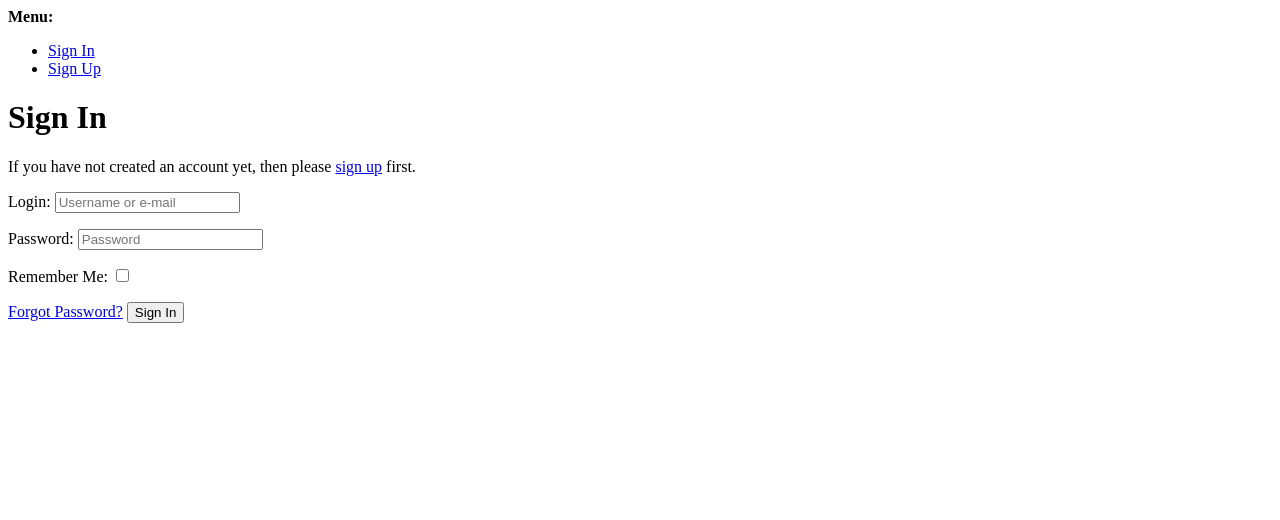
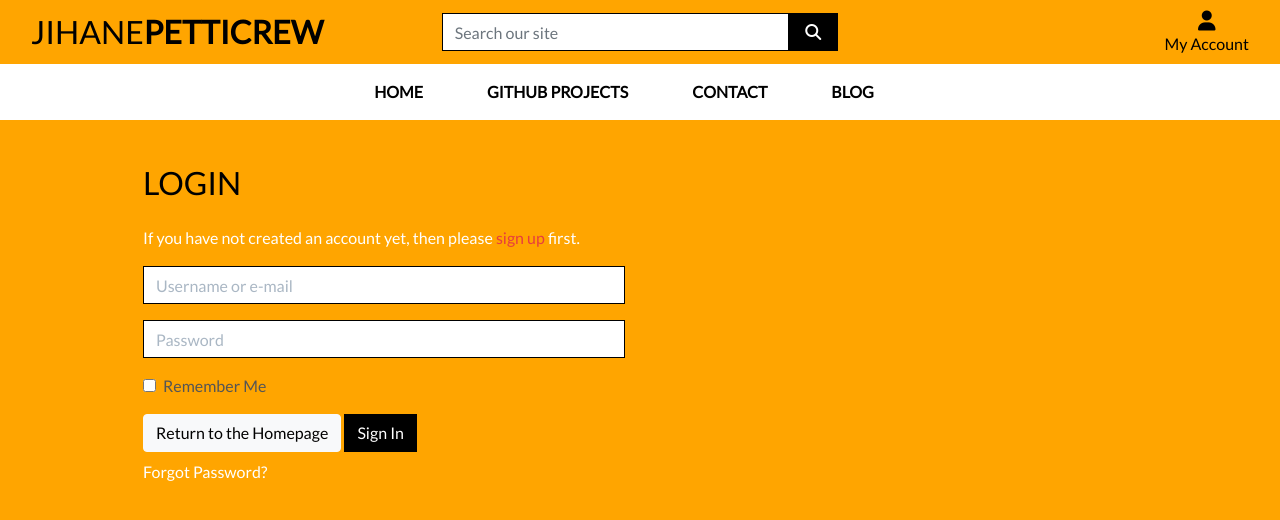
Before and after one commit to JihanePett/web-development, a Django app: page /accounts/login/ in a window 1280 px wide. Shown: the top 520 px of the page. Run offline with Django 3.2, Linux system fonts and the light colour scheme; some libraries are stand-ins or nearby versions.

Commit message:
installed crispy form and updated allauth templates and added their style to match the site's

```diff
--- a/requirements.txt
+++ b/requirements.txt
@@ -1,6 +1,7 @@
 asgiref==3.3.1
 Django==3.1.6
 django-allauth==0.44.0
+django-crispy-forms==1.11.0
 oauthlib==3.1.0
 Pillow==8.1.0
 PyJWT==2.0.1
--- a/static/css/base.css
+++ b/static/css/base.css
@@ -211,6 +211,65 @@ i.fas.fa-arrow-up.mx-auto.my-auto {
     cursor: pointer;
 }
 
+/* Allauth form formatting */
+.allauth-form-inner-content p {
+    margin-top: 1.5rem; /* mt-4 */
+    color: #6c757d; /* text-secondary */
+}
+
+.allauth-form-inner-content input {
+    border-color: #000;
+    border-radius: 0;
+}
+
+.allauth-form-inner-content label:not([for="id_remember"]) {
+    display: none;
+}
+
+.allauth-form-inner-content input::placeholder {
+    color: #aab7c4;
+}
+
+.allauth-form-inner-content button,
+.allauth-form-inner-content input[type="submit"] {
+    /* btn */
+    display: inline-block;
+    font-weight: 400;
+    color: #fff;
+    text-align: center;
+    vertical-align: middle;
+    -webkit-user-select: none;
+    -moz-user-select: none;
+    -ms-user-select: none;
+    user-select: none;
+    background-color: #000;
+    border: 1px solid #000;
+    padding: 0.375rem 0.75rem;
+    font-size: 1rem;
+    line-height: 1.5;
+    border-radius: 0;
+
+    /* standard bootstrap btn transitions */
+    transition: color 0.15s ease-in-out, background-color 0.15s ease-in-out, border-color 0.15s ease-in-out, box-shadow 0.15s ease-in-out;
+}
+
+.allauth-form-inner-content button:hover,
+.allauth-form-inner-content input[type="submit"]:hover {
+    color: #fff;
+    background-color: #222;
+    border-color: #222;
+}
+
+.allauth-form-inner-content a {
+    color: #e73d3e; /* text-info */
+    text-decoration: none;
+}
+
+a.btn.btn-light.allauth-a-light {
+    color: black;
+}
+
+
 /* -------------------------------- Contact */
 .container.container-contact {
     margin-top: 20px;
--- a/templates/allauth/account/account_inactive.html
+++ b/templates/allauth/account/account_inactive.html
@@ -4,8 +4,10 @@
 
 {% block head_title %}{% trans "Account Inactive" %}{% endblock %}
 
-{% block content %}
-<h1>{% trans "Account Inactive" %}</h1>
+{% block inner_content %}
+<hr>
+<h2 class="logo-font mb-4">{% trans "Account Inactive" %}</h2>
+<hr>
 
 <p>{% trans "This account is inactive." %}</p>
 {% endblock %}
--- a/templates/allauth/account/base.html
+++ b/templates/allauth/account/base.html
@@ -1,40 +1,15 @@
-<!DOCTYPE html>
-<html>
-  <head>
-    <title>{% block head_title %}{% endblock %}</title>
-    {% block extra_head %}
-    {% endblock %}
-  </head>
-  <body>
-    {% block body %}
+{% extends "base.html" %}
 
-    {% if messages %}
-    <div>
-      <strong>Messages:</strong>
-      <ul>
-        {% for message in messages %}
-        <li>{{message}}</li>
-        {% endfor %}
-      </ul>
+{% block content %}
+    <div class="container header-container">
+        <div class="overlay-login"></div>
+        <div class="row">
+            <div class="col-12 col-md-6">
+                <div class="allauth-form-inner-content">
+                    {% block inner_content %}
+                    {% endblock %}
+                </div>
+            </div>
+        </div>
     </div>
-    {% endif %}
-
-    <div>
-      <strong>Menu:</strong>
-      <ul>
-        {% if user.is_authenticated %}
-        <li><a href="{% url 'account_email' %}">Change E-mail</a></li>
-        <li><a href="{% url 'account_logout' %}">Sign Out</a></li>
-        {% else %}
-        <li><a href="{% url 'account_login' %}">Sign In</a></li>
-        <li><a href="{% url 'account_signup' %}">Sign Up</a></li>
-        {% endif %}
-      </ul>
-    </div>
-    {% block content %}
-    {% endblock %}
-    {% endblock %}
-    {% block extra_body %}
-    {% endblock %}
-  </body>
-</html>
+{% endblock %}
--- a/templates/allauth/account/login.html
+++ b/templates/allauth/account/login.html
@@ -5,42 +5,42 @@
 
 {% block head_title %}{% trans "Sign In" %}{% endblock %}
 
-{% block content %}
-
-<h1>{% trans "Sign In" %}</h1>
+{% block inner_content %}
+<h2 class="logo-font mb-4 text-black">Login</h2>
 
 {% get_providers as socialaccount_providers %}
 
 {% if socialaccount_providers %}
-<p>{% blocktrans with site.name as site_name %}Please sign in with one
-of your existing third party accounts. Or, <a href="{{ signup_url }}">sign up</a>
-for a {{ site_name }} account and sign in below:{% endblocktrans %}</p>
+<p class="text-black">{% blocktrans with site.name as site_name %} Not a member? <a href="{{ signup_url }}"> sign up</a>
+for a {{ site_name }} account{% endblocktrans %}</p>
+
+<p class="text-black">{% blocktrans with site.name as site_name %}Alternatively, you can sign in with your facebook account.{% endblocktrans %}</p>
 
 <div class="socialaccount_ballot">
-
-  <ul class="socialaccount_providers">
+  <ul class="socialaccount_providers" style="list-style-type:none;">
     {% include "socialaccount/snippets/provider_list.html" with process="login" %}
   </ul>
-
-  <div class="login-or">{% trans 'or' %}</div>
-
+  <div class="login-or text-white">Or enter your details below:</div>
 </div>
 
 {% include "socialaccount/snippets/login_extra.html" %}
 
 {% else %}
-<p>{% blocktrans %}If you have not created an account yet, then please
+<p class="text-white">{% blocktrans %}If you have not created an account yet, then please
 <a href="{{ signup_url }}">sign up</a> first.{% endblocktrans %}</p>
 {% endif %}
 
 <form class="login" method="POST" action="{% url 'account_login' %}">
   {% csrf_token %}
-  {{ form.as_p }}
+  {{ form|crispy }}
   {% if redirect_field_value %}
   <input type="hidden" name="{{ redirect_field_name }}" value="{{ redirect_field_value }}" />
   {% endif %}
-  <a class="button secondaryAction" href="{% url 'account_reset_password' %}">{% trans "Forgot Password?" %}</a>
+  <a class="btn btn-light allauth-a-light" href="{% url 'home' %}">Return to the Homepage</a>
   <button class="primaryAction" type="submit">{% trans "Sign In" %}</button>
+  <p class="mt-2">
+    <a class="button secondaryAction text-white" href="{% url 'account_reset_password' %}">{% trans "Forgot Password?" %}</a>
+  </p>
 </form>
 
 {% endblock %}
--- a/templates/allauth/account/password_reset_done.html
+++ b/templates/allauth/account/password_reset_done.html
@@ -5,8 +5,8 @@
 
 {% block head_title %}{% trans "Password Reset" %}{% endblock %}
 
-{% block content %}
-    <h1>{% trans "Password Reset" %}</h1>
+{% block inner_content %}
+    <h2 class="logo-font mb-4 text-white">{% trans "Password Reset" %}</h2>
 
     {% if user.is_authenticated %}
     {% include "account/snippets/already_logged_in.html" %}
--- a/templates/allauth/account/password_reset_from_key_done.html
+++ b/templates/allauth/account/password_reset_from_key_done.html
@@ -3,7 +3,7 @@
 {% load i18n %}
 {% block head_title %}{% trans "Change Password" %}{% endblock %}
 
-{% block content %}
-    <h1>{% trans "Change Password" %}</h1>
-    <p>{% trans 'Your password is now changed.' %}</p>
+{% block inner_content %}
+    <h2 class="logo-font mb-4 text-white">{% trans "Change Password" %}</h2>
+    <p class="text-white">{% trans 'Your password is now changed.' %}</p>
 {% endblock %}
--- a/templates/allauth/account/password_set.html
+++ b/templates/allauth/account/password_set.html
@@ -4,12 +4,12 @@
 
 {% block head_title %}{% trans "Set Password" %}{% endblock %}
 
-{% block content %}
-    <h1>{% trans "Set Password" %}</h1>
+{% block inner_content %}
+    <h2 class="logo-font mb-4 text-white">{% trans "Set Password" %}</h2>
 
     <form method="POST" action="{% url 'account_set_password' %}" class="password_set">
         {% csrf_token %}
-        {{ form.as_p }}
+        {{ form|crispy }}
         <input type="submit" name="action" value="{% trans 'Set Password' %}"/>
     </form>
 {% endblock %}
--- a/templates/allauth/account/signup_closed.html
+++ b/templates/allauth/account/signup_closed.html
@@ -4,8 +4,8 @@
 
 {% block head_title %}{% trans "Sign Up Closed" %}{% endblock %}
 
-{% block content %}
-<h1>{% trans "Sign Up Closed" %}</h1>
+{% block inner_content %}
+<h2 class="logo-font mb-4 text-white">{% trans "Sign Up Closed" %}</h2>
 
-<p>{% trans "We are sorry, but the sign up is currently closed." %}</p>
+<p class="text-white">{% trans "We are sorry, but the sign up is currently closed." %}</p>
 {% endblock %}
--- a/templates/allauth/account/verification_sent.html
+++ b/templates/allauth/account/verification_sent.html
@@ -4,9 +4,9 @@
 
 {% block head_title %}{% trans "Verify Your E-mail Address" %}{% endblock %}
 
-{% block content %}
-    <h1>{% trans "Verify Your E-mail Address" %}</h1>
+{% block inner_content %}
+    <h2 class="logo-font mb-4 text-white">{% trans "Verify Your E-mail Address" %}</h2>
 
-    <p>{% blocktrans %}We have sent an e-mail to you for verification. Follow the link provided to finalize the signup process. Please contact us if you do not receive it within a few minutes.{% endblocktrans %}</p>
+    <p class="text-white">{% blocktrans %}We have sent an e-mail to you for verification. Follow the link provided to finalize the signup process. Please contact us if you do not receive it within a few minutes.{% endblocktrans %}</p>
 
 {% endblock %}
```
Also changed, not shown: templates/allauth/account/email.html (+5 -8 lines), templates/allauth/account/email_confirm.html (+3 -4 lines), templates/allauth/account/logout.html (+4 -5 lines), templates/allauth/account/password_change.html (+4 -4 lines), templates/allauth/account/password_reset.html (+4 -4 lines), templates/allauth/account/password_reset_from_key.html (+6 -3 lines), templates/allauth/account/signup.html (+6 -5 lines), templates/allauth/account/verified_email_required.html (+5 -6 lines), webdevelopment/settings.py (+7 -0 lines).
